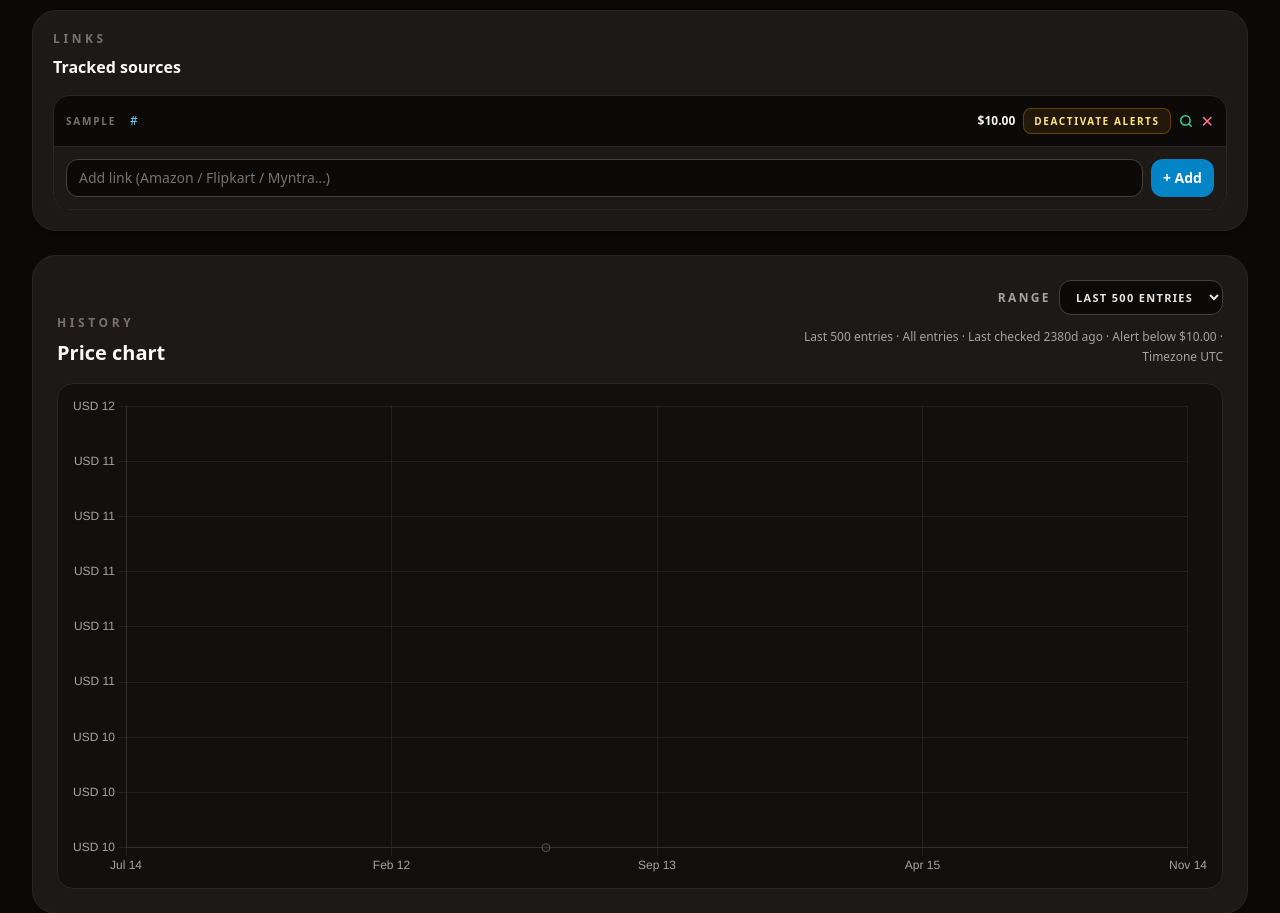
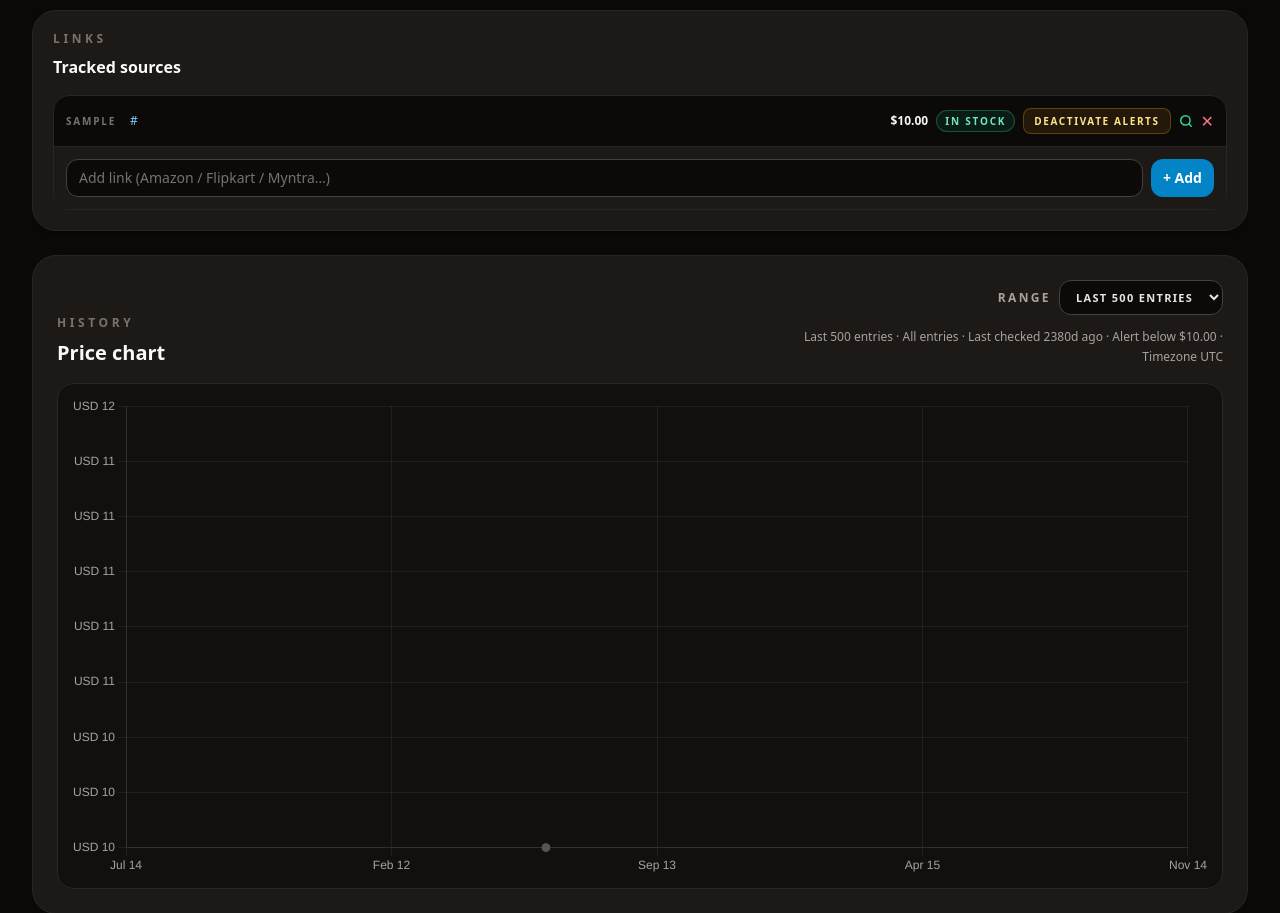
Before and after one commit to sreevardhanreddi/product-tracker-app, a FastAPI app: page /products/1 in a window 1280 px wide. Shown: the part 372-1285 px from the top of the page. Run offline with FastAPI, Linux system fonts and the light colour scheme; tables that the repository leaves empty hold one stand-in row (values such as "Sample post"); grey boxes marked "Sample" are stand-in pictures; some libraries are stand-ins or nearby versions.

Commit message:
feat: implement stock transition markers and update chart metadata for back-in-stock events

```diff
--- a/templates/product_detail.html
+++ b/templates/product_detail.html
@@ -143,6 +143,8 @@
     let chart = null;
     const browserTimeZone = Intl.DateTimeFormat().resolvedOptions().timeZone || "Local";
     let selectedChartRange = "last500";
+    // Latest back-in-stock transition (ms epoch) found in the loaded chart range.
+    let lastBackInStockAt = null;
     const chartRangeConfig = {
       last500: { label: "Last 500 entries", limit: 500 },
       days30: { label: "Last 30 days", days: 30 },
@@ -340,6 +342,7 @@
       parts.push(range.label);
       parts.push(shouldGroupByDay() ? "Grouped by day" : "All entries");
       if (product.last_checked_at) parts.push(`Last checked ${timeAgo(product.last_checked_at)}`);
+      if (lastBackInStockAt != null) parts.push(`Back in stock ${timeAgo(new Date(lastBackInStockAt).toISOString())}`);
       if (product.target_price != null) parts.push(`Alert below ${formatPrice(product.currency, product.target_price)}`);
       parts.push(`Timezone ${browserTimeZone}`);
       document.getElementById("chart-meta").textContent = parts.join(" · ");
@@ -389,22 +392,41 @@
         ).getTime();
 
         // Keep the latest sample from each day so the chart reflects the closing tracked price.
-        dailyPoints.set(dayStamp, { x: dayStamp, y: price });
+        dailyPoints.set(dayStamp, { x: dayStamp, y: price, inStock: point.in_stock !== false });
       }
 
-      return [...dailyPoints.values()].sort((a, b) => a.x - b.x);
+      return markStockTransitions([...dailyPoints.values()].sort((a, b) => a.x - b.x));
     }
 
     function toEntryXY(pts) {
-      return pts
+      const xy = pts
         .map((point) => {
           const scrapedAt = parseApiDate(point.scraped_at);
           const price = Number(point.price);
           if (!scrapedAt || Number.isNaN(scrapedAt.getTime()) || !Number.isFinite(price)) return null;
-          return { x: scrapedAt.getTime(), y: price };
+          return { x: scrapedAt.getTime(), y: price, inStock: point.in_stock !== false };
         })
         .filter(Boolean)
         .sort((a, b) => a.x - b.x);
+      return markStockTransitions(xy);
+    }
+
+    // Flag points where the product came back in stock (previous point was out of stock).
+    function markStockTransitions(xy) {
+      for (let i = 0; i < xy.length; i++) {
+        xy[i].backInStock = i > 0 && xy[i].inStock && !xy[i - 1].inStock;
+      }
+      return xy;
+    }
+
+    // Per-point marker styling: rose = out of stock, emerald diamond = back in stock.
+    function stockPointStyles(xy, baseColor, baseRadius) {
+      return {
+        pointBackgroundColor: xy.map((p) => p.backInStock ? "#34d399" : p.inStock ? baseColor : "#f43f5e"),
+        pointBorderColor: xy.map((p) => p.backInStock ? "#34d399" : p.inStock ? baseColor : "#f43f5e"),
+        pointRadius: xy.map((p) => p.backInStock ? baseRadius + 3 : p.inStock ? baseRadius : baseRadius + 1),
+        pointStyle: xy.map((p) => (p.backInStock ? "rectRot" : "circle")),
+      };
     }
 
     function shouldGroupByDay() {
@@ -428,6 +450,11 @@
           ${link.current_price != null
           ? `<span class="whitespace-nowrap font-semibold text-stone-100">${formatPrice(link.currency, link.current_price)}</span>`
           : `<span class="inline-flex items-center rounded-full border border-amber-400/30 bg-amber-500/10 px-2 py-0.5 text-[10px] font-semibold uppercase tracking-[0.18em] text-amber-300">Pending</span>`}
+          ${link.in_stock == null
+          ? ""
+          : link.in_stock
+            ? `<span class="inline-flex items-center rounded-full border border-emerald-400/30 bg-emerald-500/10 px-2 py-0.5 text-[10px] font-semibold uppercase tracking-[0.18em] text-emerald-300">In stock</span>`
+            : `<span class="inline-flex items-center rounded-full border border-rose-400/30 bg-rose-500/10 px-2 py-0.5 text-[10px] font-semibold uppercase tracking-[0.18em] text-rose-300">Out of stock</span>`}
           <button
             class="${link.alerts_enabled
           ? "shrink-0 rounded-lg border border-amber-500/30 bg-amber-500/10 px-2.5 py-1 text-[10px] font-semibold uppercase tracking-[0.16em] text-amber-200 transition hover:border-amber-400 hover:bg-amber-500/15"
@@ -624,7 +651,7 @@
             backgroundColor: color.bg,
             fill: false,
             tension: 0.35,
-            pointRadius: seriesData.length > 90 ? 2 : 3,
+            ...stockPointStyles(seriesData, color.border, seriesData.length > 90 ? 2 : 3),
             pointHoverRadius: 5,
           };
         });
@@ -637,12 +664,23 @@
           backgroundColor: "rgba(87,83,78,.08)",
           fill: true,
           tension: 0.35,
-          pointRadius: xy.length > 90 ? 2 : 4,
+          ...stockPointStyles(xy, "#57534e", xy.length > 90 ? 2 : 4),
           pointHoverRadius: 6,
         }];
       }
 
       const suggestedYMax = getYAxisMax(datasets);
+
+      // Surface the most recent back-in-stock transition in the chart meta line.
+      lastBackInStockAt = null;
+      for (const dataset of datasets) {
+        for (const point of dataset.data || []) {
+          if (point.backInStock && (lastBackInStockAt == null || point.x > lastBackInStockAt)) {
+            lastBackInStockAt = point.x;
+          }
+        }
+      }
+      if (selectedProduct) renderChartMeta(selectedProduct);
 
       if (chart) chart.destroy();
       chart = new Chart(document.getElementById("priceChart"), {
@@ -670,8 +708,17 @@
                   : formatBrowserDate(new Date(items[0].parsed.x).toISOString()),
                 label: (ctx) => {
                   const value = Number(ctx.parsed?.y);
-                  if (!Number.isFinite(value)) return `${ctx.dataset.label}: —`;
-                  return `${ctx.dataset.label}: ${curr} ${value.toFixed(2)}`;
+                  const base = Number.isFinite(value)
+                    ? `${ctx.dataset.label}: ${curr} ${value.toFixed(2)}`
+                    : `${ctx.dataset.label}: —`;
+                  if (ctx.raw?.backInStock) return `${base} · Back in stock`;
+                  if (ctx.raw?.inStock === false) return `${base} · Out of stock`;
+                  return base;
+                },
+                labelTextColor: (ctx) => {
+                  if (ctx.raw?.backInStock) return "#34d399";
+                  if (ctx.raw?.inStock === false) return "#fda4af";
+                  return "#e7e5e4";
                 },
               },
             },
```
